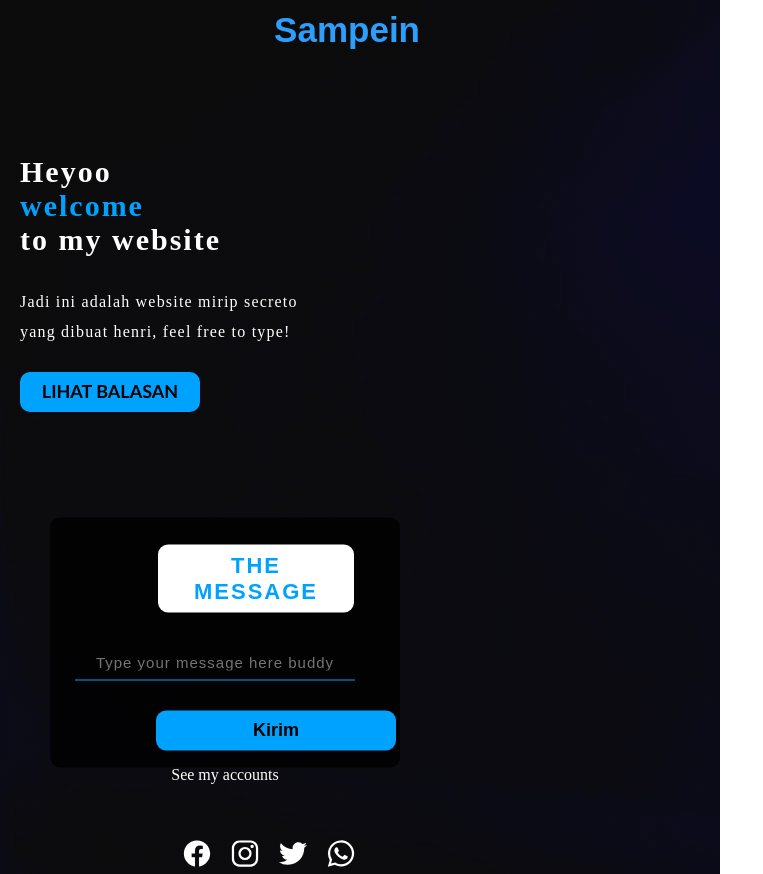
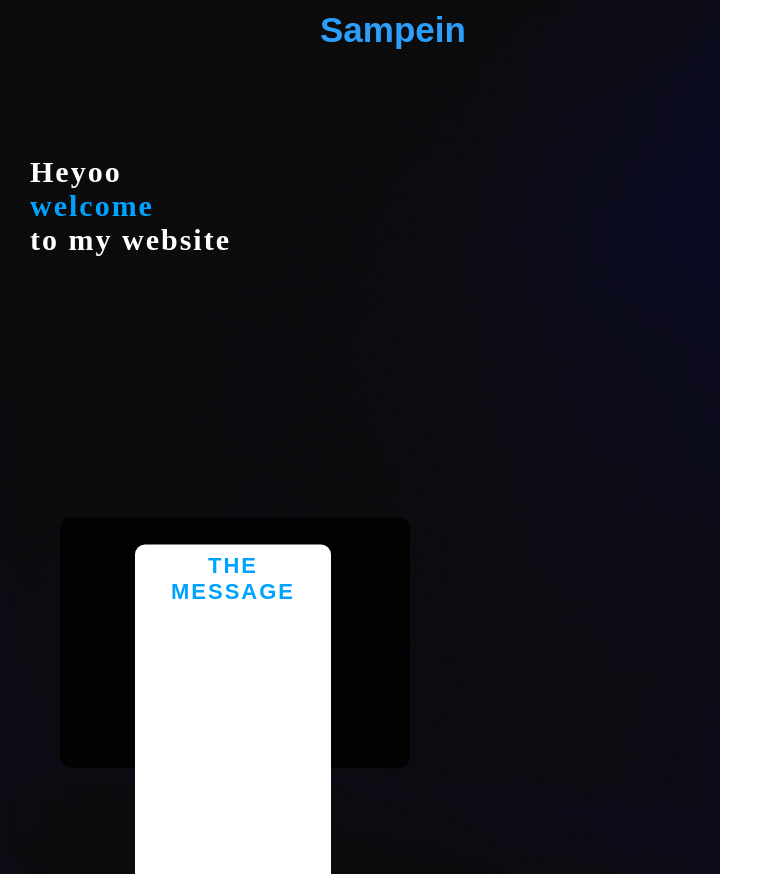
Before and after one commit to henrisphy/web-mirip-secreto, a plain HTML site: page index.html in a window 1280 px wide. Shown: the top 874 px of the page, without its empty margins (0-763 px from the left). Drawn offline with nearby package versions, Linux system fonts and the light colour scheme.

Commit message:
update style.css

```diff
--- a/style.css
+++ b/style.css
@@ -1,6 +1,8 @@
 *{
     margin: 0;
     padding: 0;
+    width: 720px;
+    height: 1280px;
 }
 
 .main-look{
@@ -20,7 +22,7 @@
 
 .icon{
     width: 120px;
-    float: right;
+    float: left;
     height: 70px;
 }
 
@@ -29,14 +31,14 @@
     font-size: 35px;
     font-family: Arial;
     padding-left: 20px;
-    float: right;
+    float: left;
     padding-top: 10px;
     margin-top: 5px
     transition: 0.4s ease;
 }
 
 .pengenalan-web{
-    width: 720px;
+    width: 700px;
     height: auto;
     margin: auto;
     color: #ffffff;
@@ -115,7 +117,7 @@
     margin: 2px;
     padding: 8px;
     position: relative;
-    left: 27%;
+    left: 16%;
 
 }
 
```
